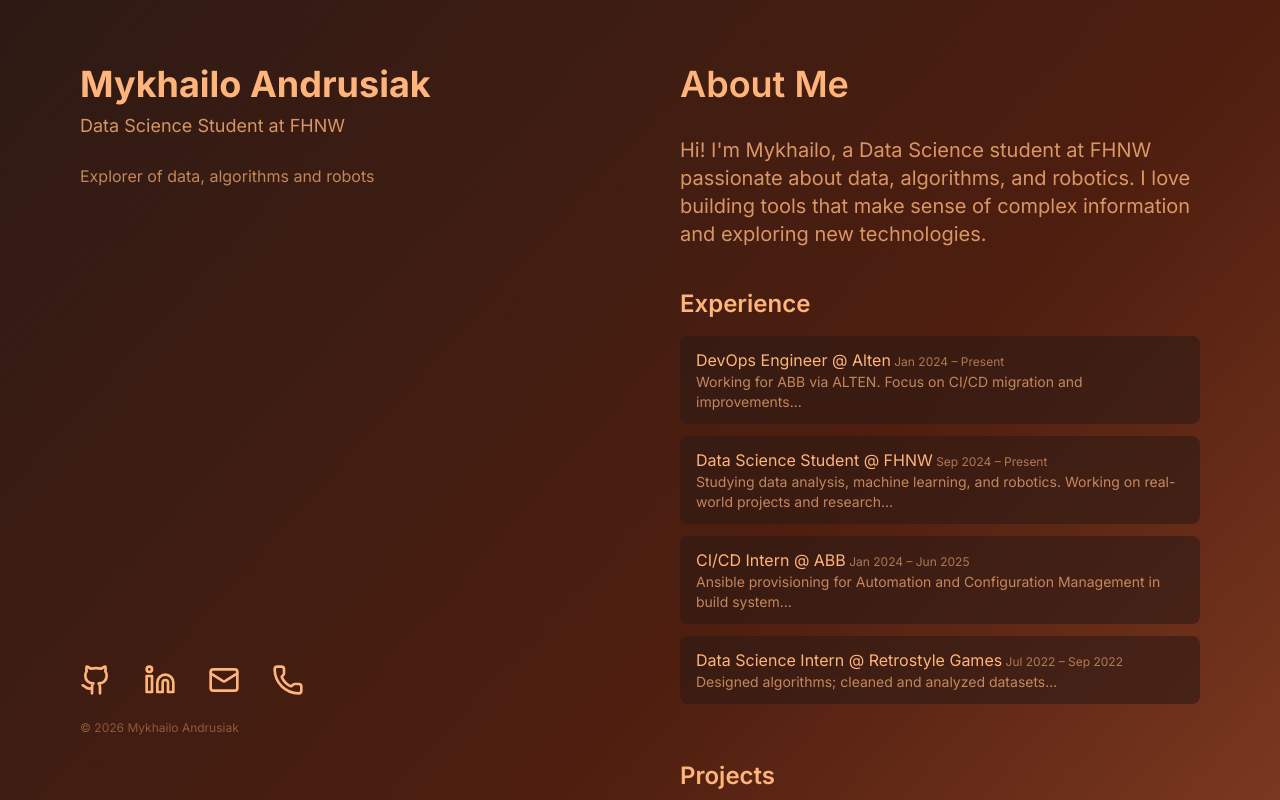
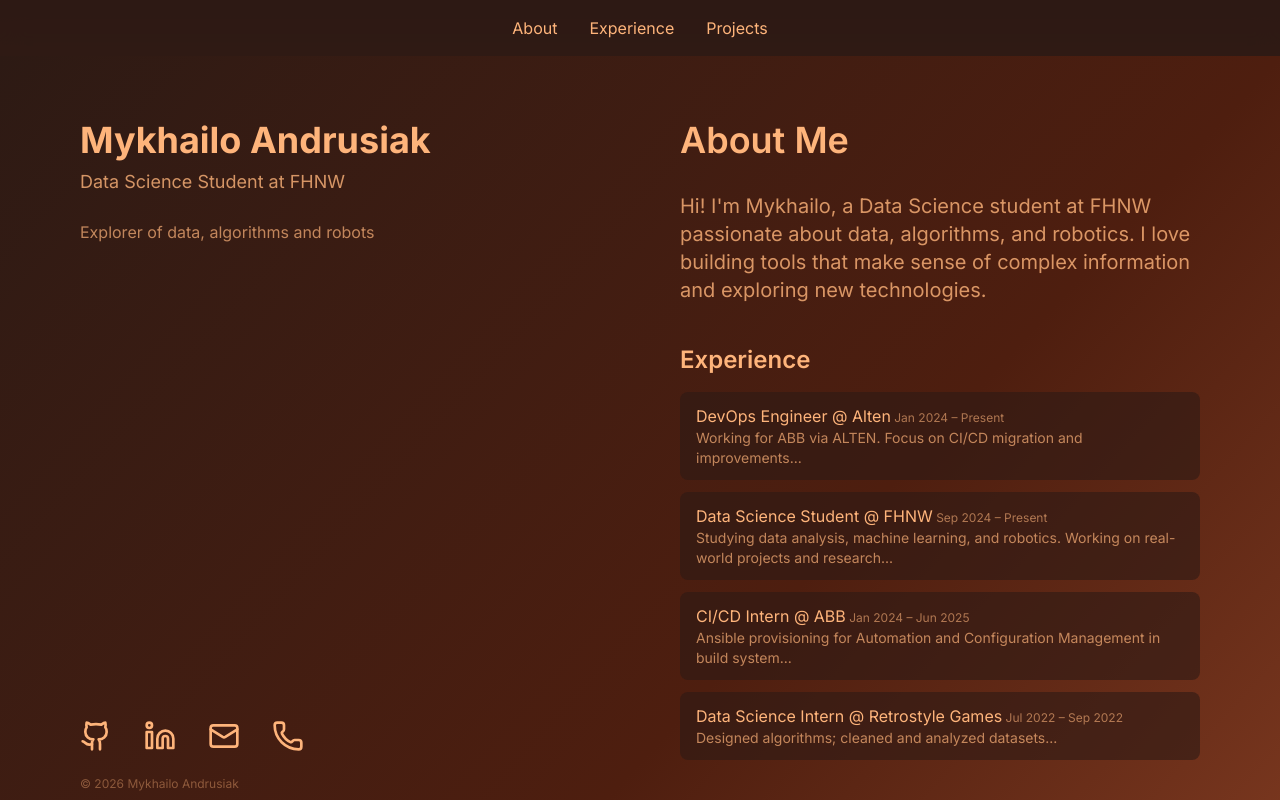
Before and after one commit to mikeandrusyak/Portfolio, a Next.js app: page / in a window 1280 px wide. Shown: the top 800 px of the page. Built offline with nearby package versions, Linux system fonts and the light colour scheme; a web font is replaced by a local one.

Commit message:
Add sticky header and section anchors

```diff
--- /dev/null
+++ b/components/ui/header.tsx
@@ -0,0 +1,13 @@
+import Link from 'next/link';
+
+export function Header() {
+  return (
+    <header className="sticky top-0 z-20 w-full bg-sunset-brown/80 backdrop-blur-md">
+      <nav className="max-w-7xl mx-auto flex items-center justify-center gap-8 py-4 text-sunset-peach">
+        <Link href="#about" className="hover:text-sunset-orange transition-colors">About</Link>
+        <Link href="#experience" className="hover:text-sunset-orange transition-colors">Experience</Link>
+        <Link href="#projects" className="hover:text-sunset-orange transition-colors">Projects</Link>
+      </nav>
+    </header>
+  );
+}
--- a/pages/index.tsx
+++ b/pages/index.tsx
@@ -1,6 +1,7 @@
 import Head from 'next/head';
 import { Card } from '../components/ui/card';
 import { Button } from '../components/ui/button';
+import { Header } from '../components/ui/header';
 import { Github, Mail, Phone, Linkedin } from 'lucide-react';
 import { motion } from 'framer-motion';
 
@@ -62,6 +63,7 @@ export default function Home() {
         <meta name="description" content="Data Science Student at FHNW | Explorer of data, algorithms and robots" />
         <link rel="icon" href="/favicon.svg" />
       </Head>
+      <Header />
       <main className="relative bg-gradient-to-br from-[#2d1a14] via-[#4e1e0f] to-[#9e4c2c] min-h-screen text-sunset-peach flex flex-col md:flex-row md:gap-4">
         {/* Sidebar */}
         <aside className="flex flex-col justify-between w-full md:w-1/2 md:flex-none px-6 md:px-20 py-8 md:py-16 z-10 md:sticky md:top-0 md:h-screen">
@@ -99,6 +101,7 @@ export default function Home() {
         </aside>
         {/* Main content */}
         <section className="w-full md:flex-1 px-6 py-8 md:py-16 md:pr-20 h-screen md:h-auto overflow-auto">
+          <section id="about">
           <motion.h2
             initial={{ opacity: 0, y: 20 }}
             animate={{ opacity: 1, y: 0 }}
@@ -115,7 +118,9 @@ export default function Home() {
           >
             Hi! I'm Mykhailo, a Data Science student at FHNW passionate about data, algorithms, and robotics. I love building tools that make sense of complex information and exploring new technologies.
           </motion.p>
+          </section>
           {/* Experience section (add your experience here) */}
+          <section id="experience">
           <motion.div
             initial={{ opacity: 0, y: 20 }}
             animate={{ opacity: 1, y: 0 }}
@@ -133,14 +138,15 @@ export default function Home() {
             ))}
             </ul>
           </motion.div>
+          </section>
           {/* Projects section */}
+          <section id="projects">
           <motion.h3
             initial={{ opacity: 0, y: 20 }}
             whileInView={{ opacity: 1, y: 0 }}
             viewport={{ once: true }}
             transition={{ duration: 0.7 }}
             className="text-2xl font-semibold text-sunset-peach mb-6"
-            id="projects"
           >
             Projects
           </motion.h3>
@@ -162,6 +168,7 @@ export default function Home() {
               </motion.div>
             ))}
           </div>
+          </section>
         </section>
       </main>
     </>
```
